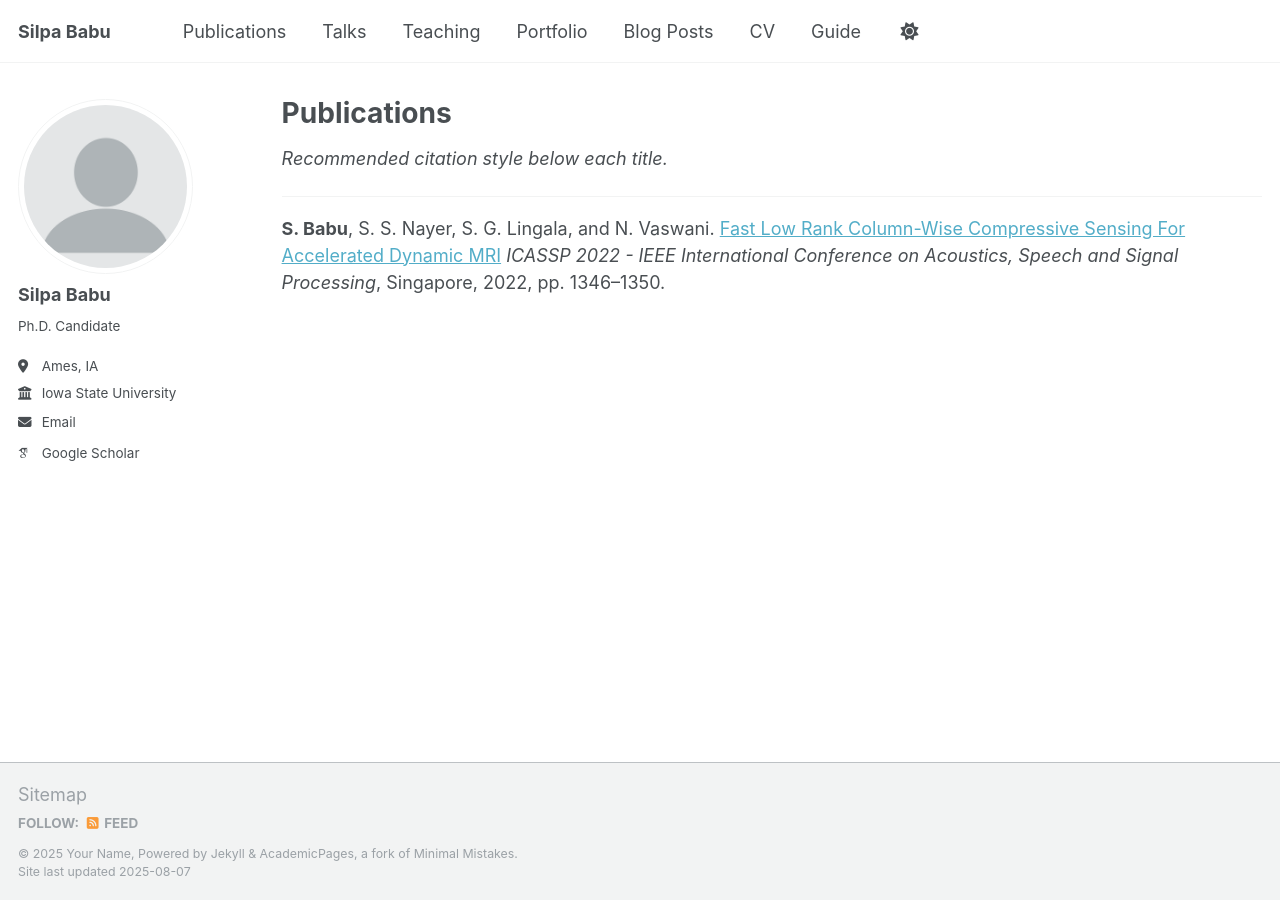
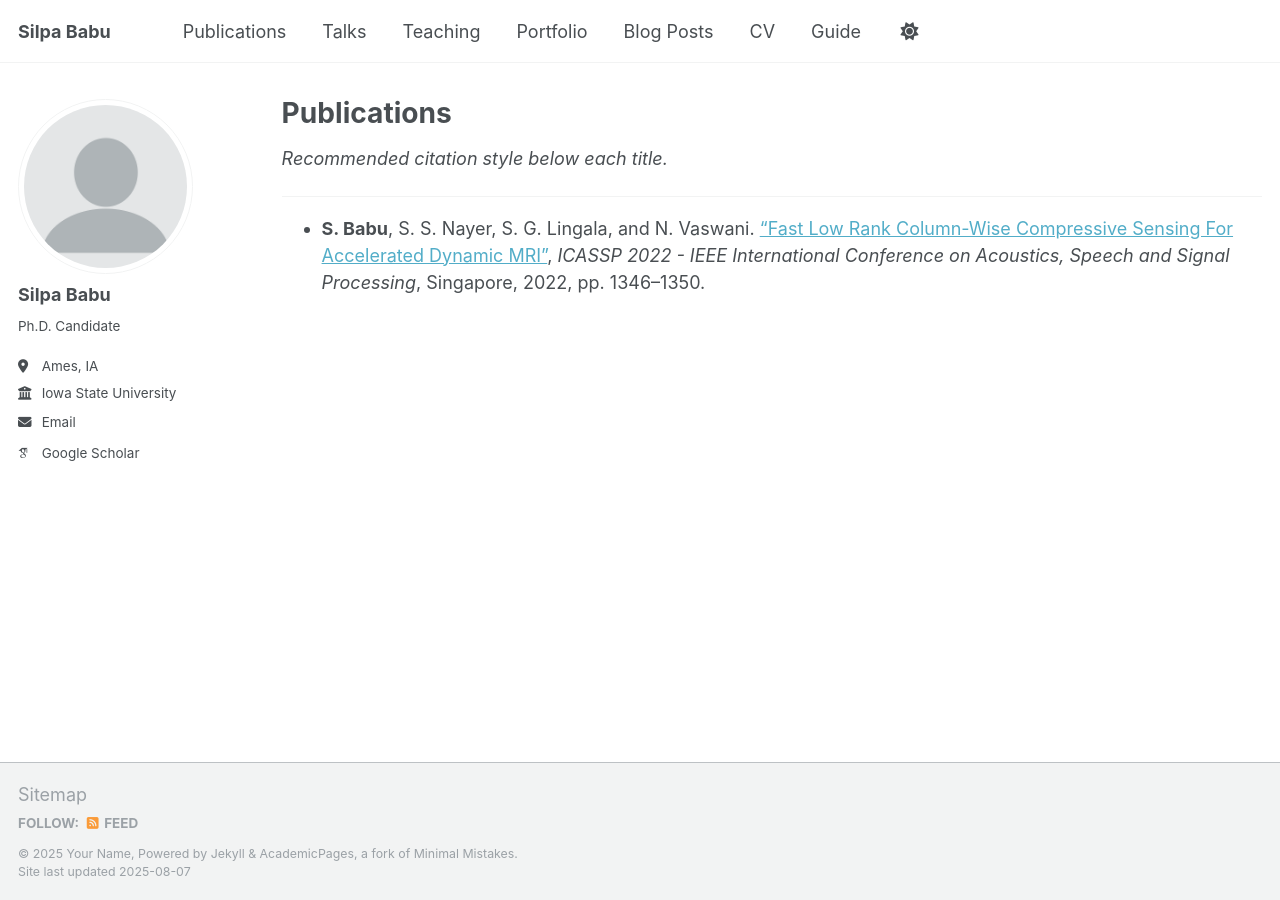
Before and after one commit to Silpa1/sbabu.github.io, a Jekyll site: the page built from _publications/2025-06-08-paper-title-number-5.md, in a window 1280 px wide. Built offline with Jekyll 4.4.1, drawn with Linux system fonts in a browser that asks for light colours; some web fonts are replaced; a script that is not in the unit is left out.

```diff
--- a/_publications/2025-06-08-paper-title-number-5.md
+++ b/_publications/2025-06-08-paper-title-number-5.md
@@ -10,6 +10,6 @@ author_profile: true
 ---
 
 
-**S. Babu**, S. S. Nayer, S. G. Lingala, and N. Vaswani.
-[Fast Low Rank Column-Wise Compressive Sensing For Accelerated Dynamic MRI](https://ieeexplore.ieee.org/document/9747549)
+- **S. Babu**, S. S. Nayer, S. G. Lingala, and N. Vaswani.
+["Fast Low Rank Column-Wise Compressive Sensing For Accelerated Dynamic MRI"](https://ieeexplore.ieee.org/document/9747549),
 *ICASSP 2022 - IEEE International Conference on Acoustics, Speech and Signal Processing*, Singapore, 2022, pp. 1346–1350.
```
